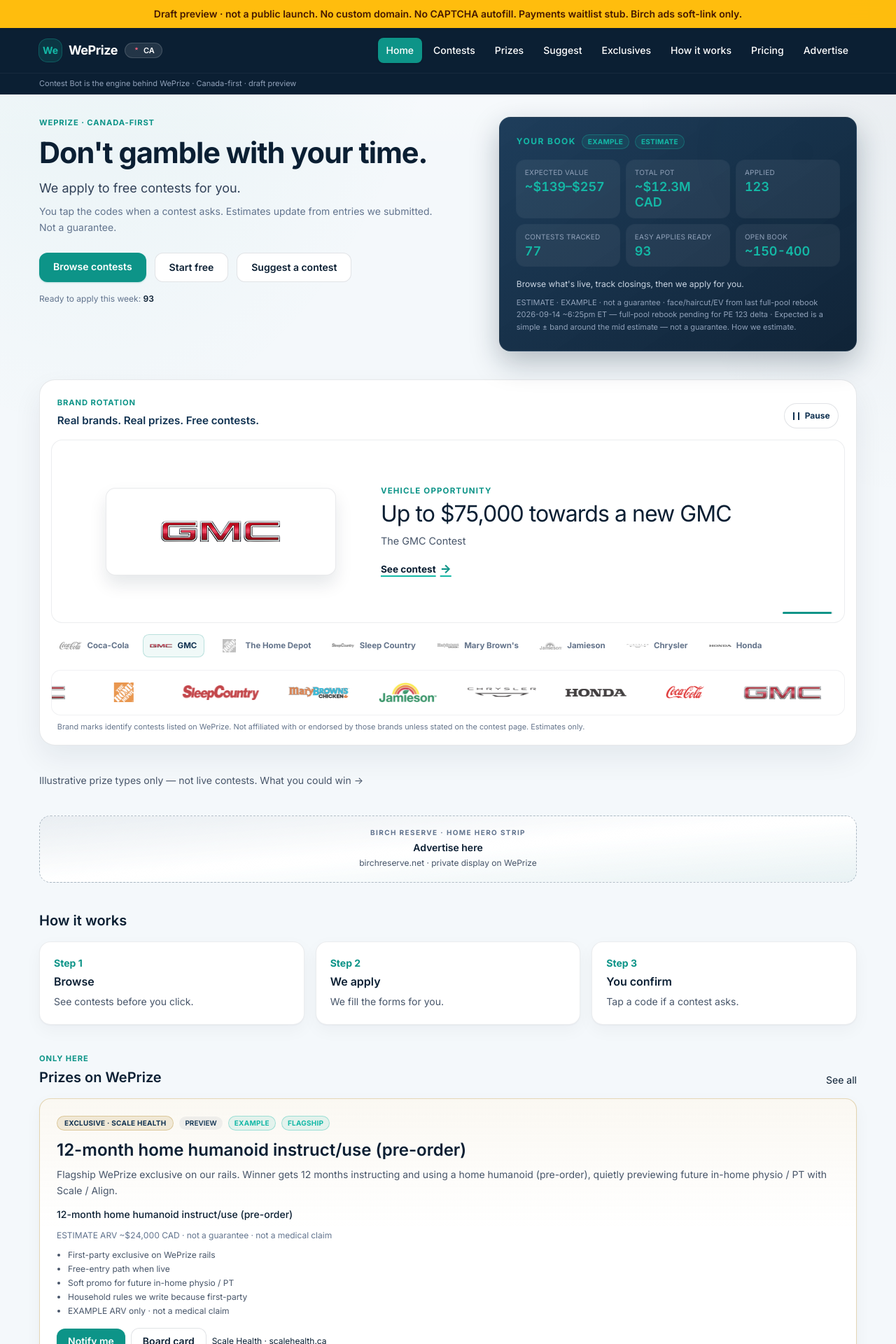
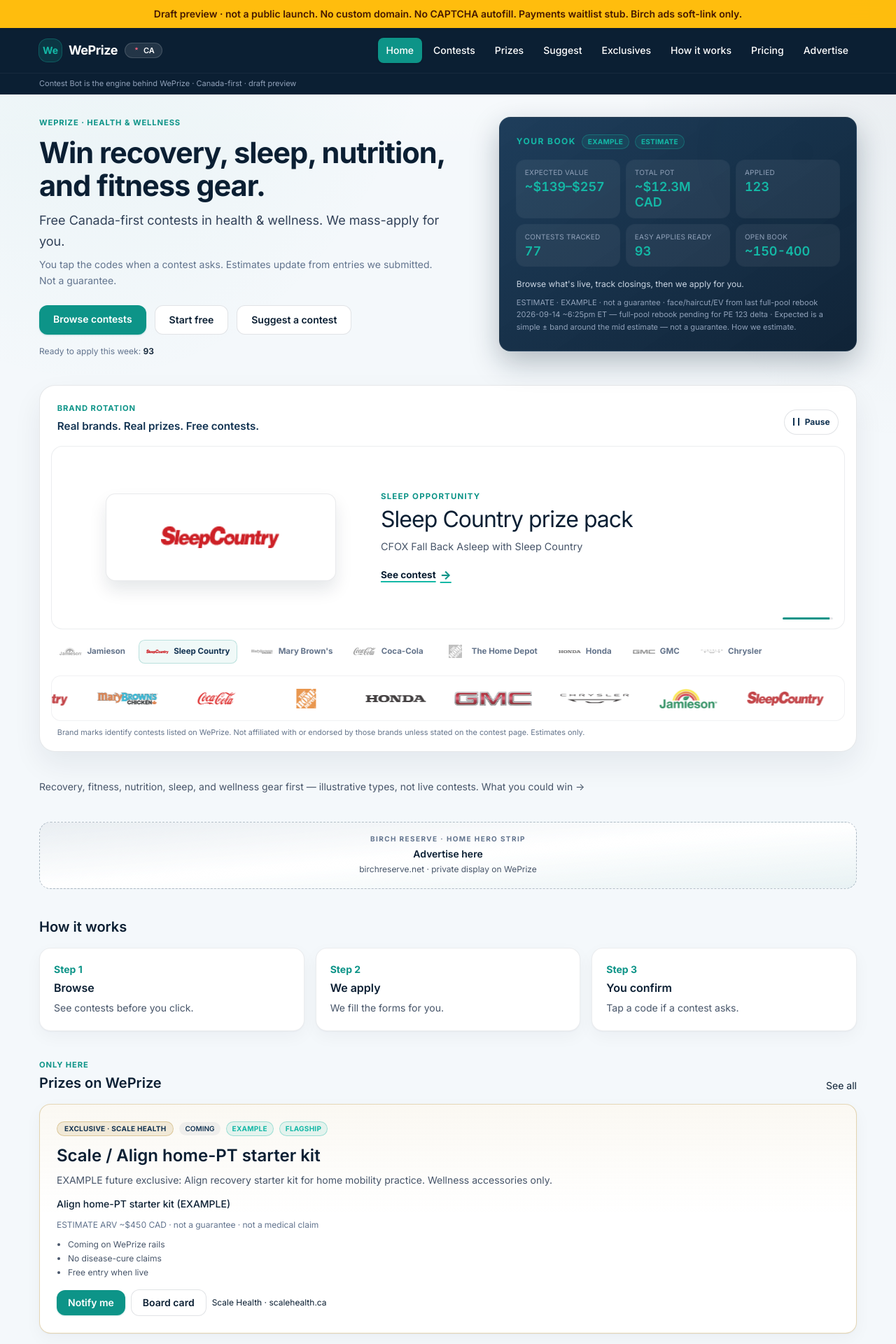
Before and after one commit to randy-ship-it/weprize, a React (Vite) app: page / in a window 1280 px wide. Shown: the top 1920 px of the page at 70% size. Built offline with nearby package versions, Linux system fonts and the light colour scheme.

Commit message:
Skew WePrize homepage and /prizes gallery to health & wellness.
Randy HARD: H&W hero copy, Jamieson/Sleep Country lead brand reel,
wellness-first collage on /prizes; cars and concerts demoted.
Keeps two-column home and /prizes route from PR #1.

```diff
--- a/src/data/brandReel.json
+++ b/src/data/brandReel.json
@@ -1,30 +1,12 @@
 [
   {
-    "name": "Coca-Cola",
-    "logo": "/brand/reel/coca-cola.png",
-    "logoAlt": "Coca-Cola",
-    "eyebrow": "Tuition opportunity",
-    "prize": "$10,000 tuition cheque + 70× $500 prepaid gift cards ($45k total)",
-    "contest": "Coca-Cola 2026 Back to School Tuition Contest",
-    "slug": "coca-cola-2026-back-to-school-tuition-contest"
-  },
-  {
-    "name": "GMC",
-    "logo": "/brand/reel/gmc.png",
-    "logoAlt": "GMC",
-    "eyebrow": "Vehicle opportunity",
-    "prize": "Up to $75,000 towards a new GMC",
-    "contest": "The GMC Contest",
-    "slug": "the-gmc-contest"
-  },
-  {
-    "name": "The Home Depot",
-    "logo": "/brand/reel/home-depot.png",
-    "logoAlt": "The Home Depot",
-    "eyebrow": "Gift card opportunity",
-    "prize": "$3,000 Home Depot gift card",
-    "contest": "Home Depot Canada — Customer Survey $3,000 Gift Card",
-    "slug": "home-depot-canada-customer-survey-3-000-gift-card"
+    "name": "Jamieson",
+    "logo": "/brand/reel/jamieson.png",
+    "logoAlt": "Jamieson",
+    "eyebrow": "Nutrition opportunity",
+    "prize": "1 of 100 \u00d7 $100 Jamieson gift cards",
+    "contest": "Jamieson Win $100 Gift Cards",
+    "slug": "jamieson-win-100-gift-cards"
   },
   {
     "name": "Sleep Country",
@@ -39,19 +21,46 @@
     "name": "Mary Brown's",
     "logo": "/brand/reel/mary-browns.svg",
     "logoAlt": "Mary Brown's Chicken",
-    "eyebrow": "Gift card opportunity",
-    "prize": "$100–$250 Mary Brown gift cards (multi)",
-    "contest": "Mary Brown's — Tell Mary Survey Gift Cards",
+    "eyebrow": "Everyday fuel",
+    "prize": "$100\u2013$250 Mary Brown gift cards (multi)",
+    "contest": "Mary Brown's Tell Mary Survey Gift Card",
     "slug": "mary-brown-s-tell-mary-survey-gift-cards"
   },
   {
-    "name": "Jamieson",
-    "logo": "/brand/reel/jamieson.png",
-    "logoAlt": "Jamieson",
-    "eyebrow": "Gift card opportunity",
-    "prize": "1 of 100 × $100 Jamieson gift cards",
-    "contest": "Jamieson Win $100 Gift Cards",
-    "slug": "jamieson-win-100-gift-cards"
+    "name": "Coca-Cola",
+    "logo": "/brand/reel/coca-cola.png",
+    "logoAlt": "Coca-Cola",
+    "eyebrow": "Tuition opportunity",
+    "prize": "$10,000 tuition cheque + 70\u00d7 $500 prepaid gift cards ($45k total)",
+    "contest": "Coca-Cola 2026 Back to School Tuition Contest",
+    "slug": "coca-cola-2026-back-to-school-tuition-contest"
+  },
+  {
+    "name": "The Home Depot",
+    "logo": "/brand/reel/home-depot.png",
+    "logoAlt": "The Home Depot",
+    "eyebrow": "Home & recovery setup",
+    "prize": "$3,000 Home Depot gift card",
+    "contest": "Home Depot Canada \u2014 Customer Survey $3,000 Gift Card",
+    "slug": "home-depot-canada-customer-survey-3-000-gift-card"
+  },
+  {
+    "name": "Honda",
+    "logo": "/brand/reel/honda.svg",
+    "logoAlt": "Honda",
+    "eyebrow": "Store credit opportunity",
+    "prize": "$10,000 CAD Honda dealer store credit",
+    "contest": "Honda $10K Your Way Store Credit",
+    "slug": "honda-10k-your-way-store-credit"
+  },
+  {
+    "name": "GMC",
+    "logo": "/brand/reel/gmc.png",
+    "logoAlt": "GMC",
+    "eyebrow": "Vehicle opportunity",
+    "prize": "Up to $75,000 towards a new GMC",
+    "contest": "The GMC Contest",
+    "slug": "the-gmc-contest"
   },
   {
     "name": "Chrysler",
@@ -61,14 +70,5 @@
     "prize": "Voucher up to $85,000 toward purchase/lease of a new Chrysler/Dodge/Jeep/Ram",
     "contest": "Chrysler 2026 Win Your Wheels",
     "slug": "chrysler-2026-win-your-wheels"
-  },
-  {
-    "name": "Honda",
-    "logo": "/brand/reel/honda.svg",
-    "logoAlt": "Honda",
-    "eyebrow": "Store credit opportunity",
-    "prize": "$10,000 CAD Honda dealer store credit",
-    "contest": "Honda $10K Your Way Store Credit",
-    "slug": "honda-10k-your-way-store-credit"
   }
 ]
--- a/src/data/prizeCollage.json
+++ b/src/data/prizeCollage.json
@@ -1,23 +1,51 @@
 [
+  {
+    "id": "wellness",
+    "src": "/prizes/wellness.jpg",
+    "alt": "Yoga mat, resistance bands, foam roller, and tea in a sunlit room",
+    "label": "Recovery & fitness",
+    "aspect": "portrait"
+  },
+  {
+    "id": "gadgets",
+    "src": "/prizes/gadgets.jpg",
+    "alt": "Smartwatch, wireless headphones, and tablet flat lay",
+    "label": "Wearables & recovery gear",
+    "aspect": "square"
+  },
+  {
+    "id": "cash-lifestyle",
+    "src": "/prizes/cash-lifestyle.jpg",
+    "alt": "Lifestyle still with gift cards on marble",
+    "label": "Nutrition & wellness GCs",
+    "aspect": "portrait"
+  },
+  {
+    "id": "adventure-travel",
+    "src": "/prizes/adventure-travel.jpg",
+    "alt": "Glacial lake with kayak and camping gear at sunrise",
+    "label": "Active getaways",
+    "aspect": "square"
+  },
+  {
+    "id": "tropical-travel",
+    "src": "/prizes/tropical-travel.jpg",
+    "alt": "Passport and suitcase with tropical ocean view",
+    "label": "Rest & reset travel",
+    "aspect": "square"
+  },
+  {
+    "id": "shopping-spree",
+    "src": "/prizes/shopping-spree.jpg",
+    "alt": "Shopping bags on marble floor",
+    "label": "Beauty & self-care",
+    "aspect": "portrait"
+  },
   {
     "id": "car-suv",
     "src": "/prizes/car-suv.jpg",
     "alt": "Midnight blue electric SUV in a bright showroom",
     "label": "Cars & vehicles",
-    "aspect": "square"
-  },
-  {
-    "id": "cash-lifestyle",
-    "src": "/prizes/cash-lifestyle.jpg",
-    "alt": "Lifestyle still with cash stacks and a gold card on marble",
-    "label": "Cash & lifestyle",
-    "aspect": "portrait"
-  },
-  {
-    "id": "tropical-travel",
-    "src": "/prizes/tropical-travel.jpg",
-    "alt": "Passport and suitcase with tropical ocean view",
-    "label": "Travel getaways",
     "aspect": "square"
   },
   {
@@ -28,17 +56,10 @@
     "aspect": "portrait"
   },
   {
-    "id": "gadgets",
-    "src": "/prizes/gadgets.jpg",
-    "alt": "Wireless headphones, smartwatch, and tablet flat lay",
-    "label": "Gadgets",
-    "aspect": "square"
-  },
-  {
-    "id": "wellness",
-    "src": "/prizes/wellness.jpg",
-    "alt": "Yoga mat, bands, foam roller, and tea in sunlit room",
-    "label": "Wellness",
+    "id": "condo-keys",
+    "src": "/prizes/condo-keys.jpg",
+    "alt": "Condo keys on walnut tray with city skyline view",
+    "label": "Home & lifestyle",
     "aspect": "portrait"
   },
   {
@@ -47,26 +68,5 @@
     "alt": "Friendly home humanoid robot in a bright living room",
     "label": "Home humanoid",
     "aspect": "square"
-  },
-  {
-    "id": "shopping-spree",
-    "src": "/prizes/shopping-spree.jpg",
-    "alt": "Elegant shopping bags on marble floor",
-    "label": "Shopping spree",
-    "aspect": "portrait"
-  },
-  {
-    "id": "adventure-travel",
-    "src": "/prizes/adventure-travel.jpg",
-    "alt": "Glacial lake with kayak and camping gear at sunrise",
-    "label": "Adventure travel",
-    "aspect": "square"
-  },
-  {
-    "id": "condo-keys",
-    "src": "/prizes/condo-keys.jpg",
-    "alt": "Condo keys on walnut tray with city skyline view",
-    "label": "Home & lifestyle",
-    "aspect": "portrait"
   }
 ]
--- a/src/pages/Home.tsx
+++ b/src/pages/Home.tsx
@@ -14,19 +14,22 @@
 
 export function Home() {
   const { contests, autoOkCount, exclusives: scaleContests } = useContests()
-  const preview = sortContests(contests.filter((c) => c.health !== 'dead' && !c.exclusive)).slice(0, 6)
-  const flagship = (exclusives as Exclusive[]).find((e) => e.lane === 'humanoid') ?? (exclusives as Exclusive[])[0]
+  const hwRe = /jamieson|sleep.?country|wellness|nutrition|vitamin|fitness|yoga|recovery|physio|massage|hydration|electrolyt|beauty|skincare|natracare|biosteel|bodyarmor|celsius|omega|ergonomic|mattress|sleep|guardian|remedy|clinic|therap|pill|supplement|protein/i
+  const live = contests.filter((c) => c.health !== 'dead' && !c.exclusive)
+  const hw = live.filter((c) => hwRe.test(`${c.name} ${c.prize_text || ''}`))
+  const preview = sortContests(hw.length >= 4 ? hw : live).slice(0, 6)
+  const flagship = (exclusives as Exclusive[]).find((e) => e.lane !== 'humanoid') ?? (exclusives as Exclusive[])[0]
 
   return (
     <div className="space-y-10">
       <section className="grid gap-8 lg:grid-cols-[1.1fr_0.9fr] items-start">
         <div>
-          <p className="section-kicker mb-3">WePrize · Canada-first</p>
+          <p className="section-kicker mb-3">WePrize · Health & wellness</p>
           <h1 className="text-3xl sm:text-[2.6rem] font-bold text-navy-950 leading-[1.12] tracking-tight mb-3">
-            Don&apos;t gamble with your time.
+            Win recovery, sleep, nutrition, and fitness gear.
           </h1>
           <p className="text-lg text-slate-700 mb-2 max-w-xl leading-relaxed">
-            We apply to free contests for you.
+            Free Canada-first contests in health & wellness. We mass-apply for you.
           </p>
           <p className="text-sm text-slate-500 mb-6 max-w-xl leading-relaxed">
             You tap the codes when a contest asks. Estimates update from entries we submitted. Not a guarantee.
@@ -53,7 +56,7 @@
       <BrandReel />
 
       <p className="text-sm text-slate-600">
-        Illustrative prize types only — not live contests.{' '}
+        Recovery, fitness, nutrition, sleep, and wellness gear first — illustrative types, not live contests.{' '}
         <Link to="/prizes" className="text-teal-600 hover:underline">
           What you could win →
         </Link>
```
Also changed, not shown: 1 other file (tests, documents, lock files or other folders).
